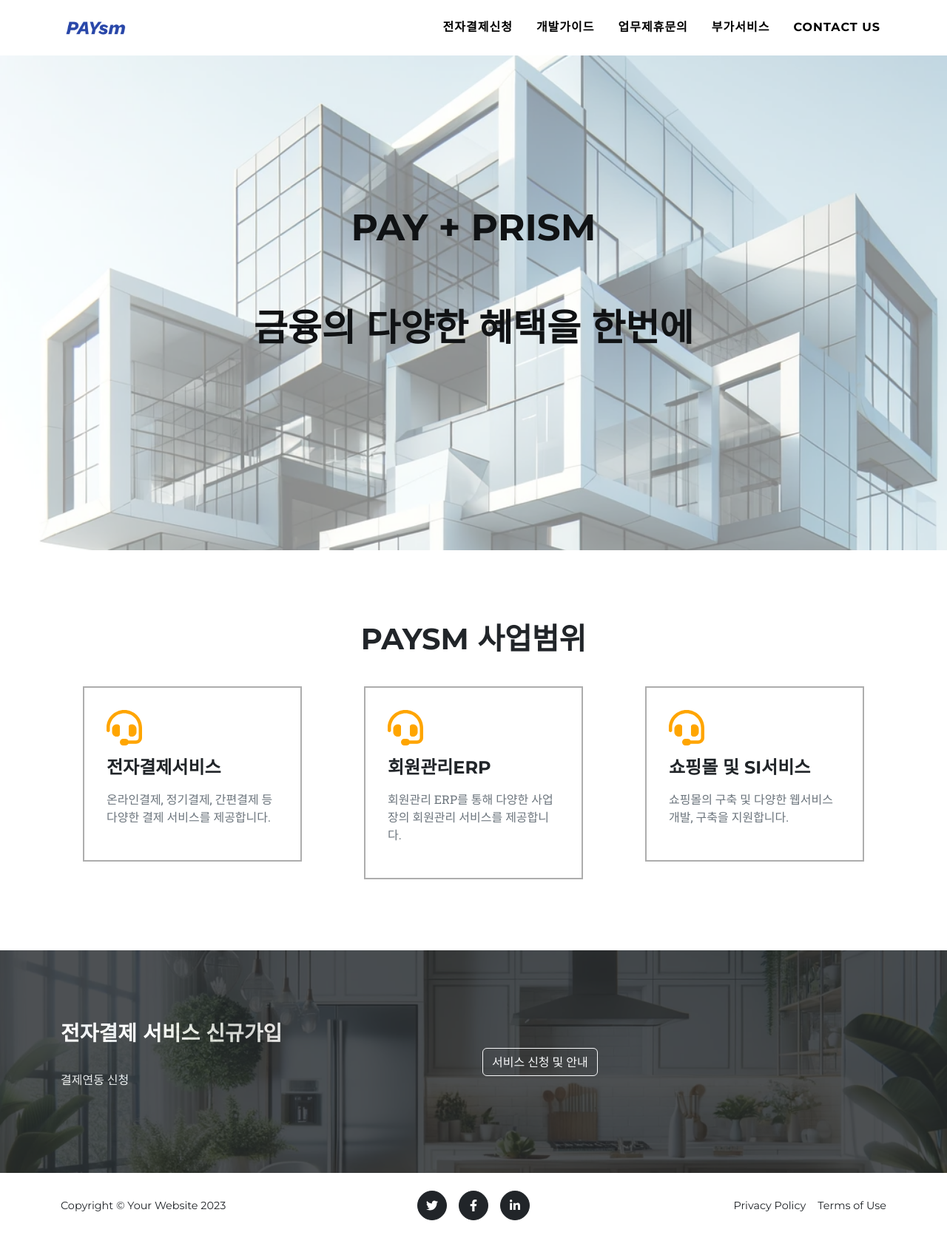
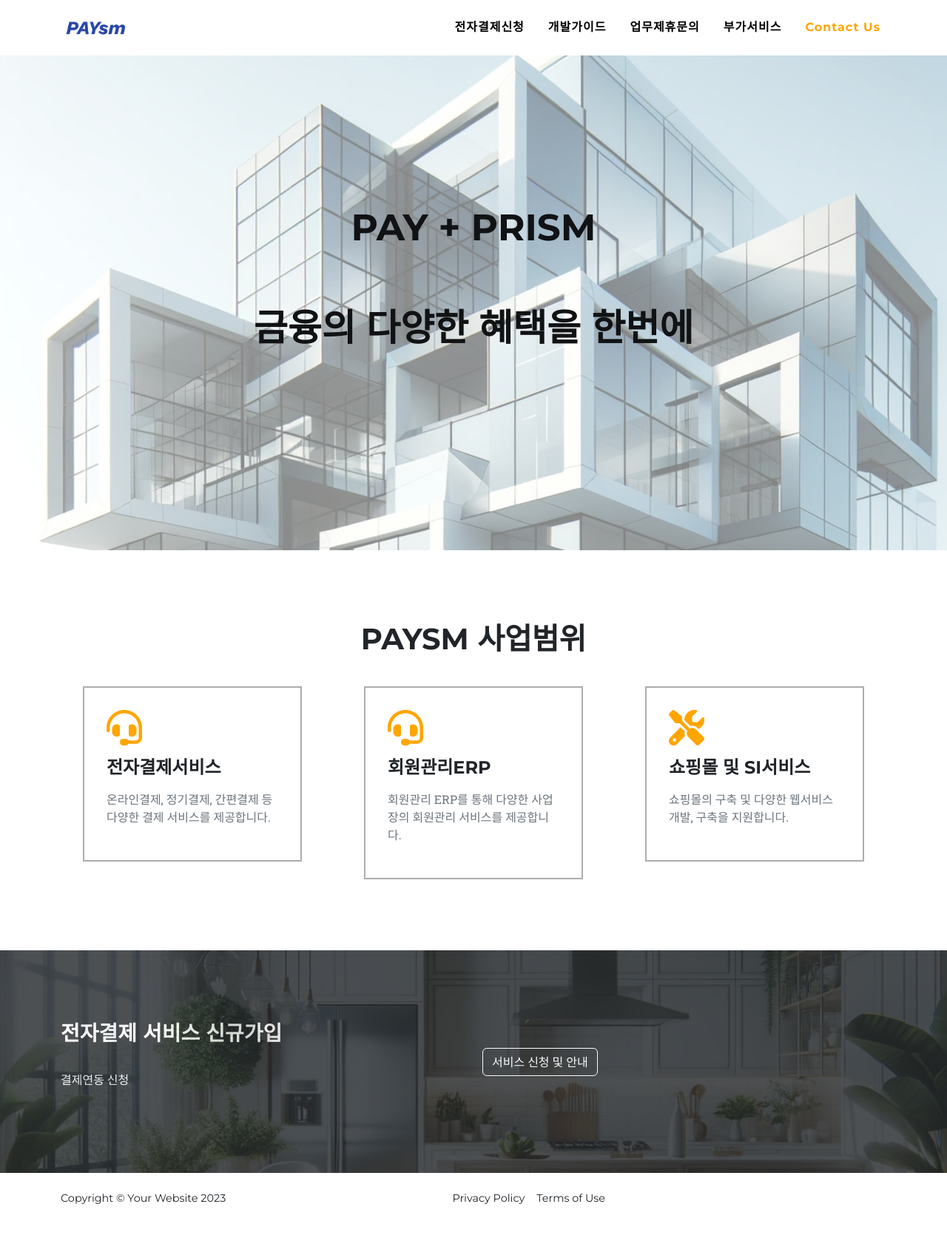
Before and after one commit to tsukemendog/react-landing, a React (Create React App) app: page / in a window 1280 px wide. Shown: the whole page at 74% size. Built offline with nearby package versions, Linux system fonts and the light colour scheme.

Commit message:
기타사항 수정

```diff
--- a/public/index.html
+++ b/public/index.html
@@ -7,7 +7,7 @@
     <meta name="theme-color" content="#000000" />
     <meta
       name="description"
-      content="Web site created using create-react-app"
+      content="결제대행서비스 페이즘 공식홈페이지 입니다."
     />
     <link rel="apple-touch-icon" href="%PUBLIC_URL%/logo192.png" />
     <!--
--- a/src/component/Footer.js
+++ b/src/component/Footer.js
@@ -8,7 +8,7 @@ function Footer() {
             <div class="col-lg-4 text-lg-start">
               Copyright &copy; Your Website 2023
             </div>
-            <div class="col-lg-4 my-3 my-lg-0">
+            {/*<div class="col-lg-4 my-3 my-lg-0">
               <a
                 class="btn btn-dark btn-social mx-2"
                 href="#!"
@@ -30,7 +30,7 @@ function Footer() {
               >
                 <i class="fab fa-linkedin-in"></i>
               </a>
-            </div>
+            </div>*/}
             <div class="col-lg-4 text-lg-end">
               <a class="link-dark text-decoration-none me-3" href="#!">
                 Privacy Policy
--- a/src/component/Nav.js
+++ b/src/component/Nav.js
@@ -45,7 +45,7 @@ function Nav() {
               </a>
             </li>
             <li className="nav-item">
-              <a className="nav-link" href="#contact">
+              <a className="nav-link" href="#contact" style={{color : 'orange', textTransform: 'none'}}>
                 Contact Us
               </a>
             </li>
--- a/src/component/Services.js
+++ b/src/component/Services.js
@@ -37,7 +37,7 @@ function Services() {
           <div className="col-md-4 text-start">
           <div className="service-box">
               <div>
-                <i class="fa-solid fa-headset"></i>
+                <i class="fa-solid fa-screwdriver-wrench"></i>
               </div>
 
               <h4 className="my-3">쇼핑몰 및 SI서비스</h4>
```
Also changed, not shown: public/manifest.json.
